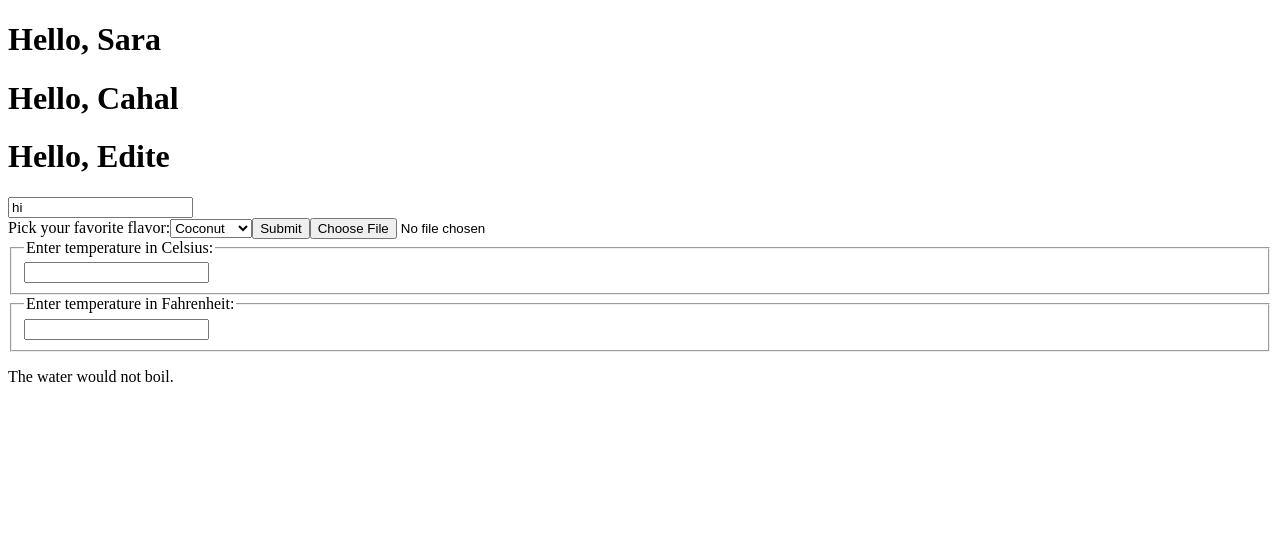
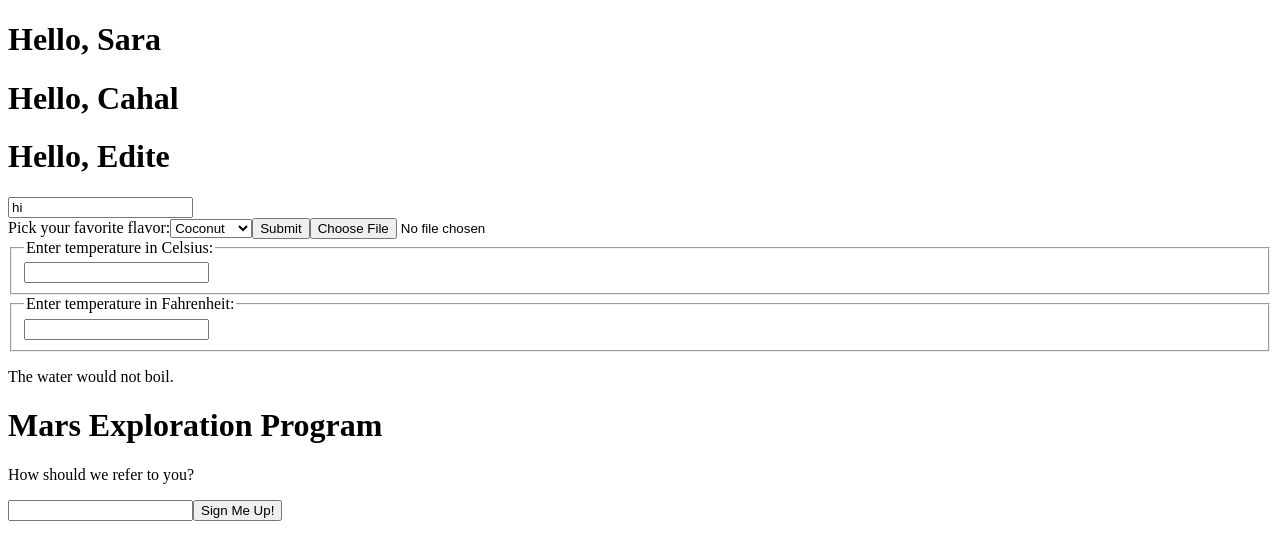
Before and after one commit to GyuhyeokYi/my-react-app, a React (Create React App) app: page / in a window 1280 px wide. Shown: the top 560 px of the page. Built offline with nearby package versions, Linux system fonts and the light colour scheme.

Commit message:
컴포넌틑 Composition 개념 적용

```diff
--- a/public/index.html
+++ b/public/index.html
@@ -32,6 +32,7 @@
     <div id="root"></div>
     <div id="list"></div>
     <div id="calc"></div>
+    <div id="dialog"></div>
     <!--
       This HTML file is a template.
       If you open it directly in the browser, you will see an empty page.
--- /dev/null
+++ b/src/components/SignUpDialog.jsx
@@ -0,0 +1,55 @@
+import React from "react";
+
+function FancyBorder(props) {
+    return (
+        <div className={'FancyBorder FacncyBorder-' + props.color}>
+            {props.children}
+        </div>
+    )
+}
+
+function Dialog(props) {
+    return (
+        <FancyBorder color="blue">
+            <h1 className="Dialog-title">
+                {props.title}
+            </h1>
+            <p className="Dialog-message">
+                {props.message}
+            </p>
+            {props.children}
+        </FancyBorder>
+    );
+}
+
+class SignUpDialog extends React.Component {
+    constructor(props) {
+        super(props);
+        this.handleChange = this.handleChange.bind(this);
+        this.handleSignUp = this.handleSignUp.bind(this);
+        this.state = {login: ''};
+    }
+
+    handleChange(e) {
+        this.setState({login: e.target.value})
+    }
+
+    handleSignUp() {
+        alert(`Welcome aborad, ${this.state.login}!`);
+    }
+
+    render() {
+        return (
+            <Dialog title="Mars Exploration Program"
+                    message="How should we refer to you?">
+                <input value={this.state.login}
+                        onChange={this.handleChange}/>
+                <button onClick={this.handleSignUp}>
+                    Sign Me Up!
+                </button>
+            </Dialog>
+        );
+    }
+}
+
+export default SignUpDialog;
--- a/src/index.js
+++ b/src/index.js
@@ -30,6 +30,7 @@
 import Reservation from './components/Reservation';
 import Calculator from './components/Calculator';
 import Calculator2 from './components/Calculator2';
+import SignUpDialog from './components/SignUpDialog';
 
 // const hello = Hello();
 
@@ -201,3 +202,8 @@
   <Calculator2 />,
   document.getElementById('calc')
 )
+
+ReactDOM.render(
+  <SignUpDialog />,
+  document.getElementById('dialog')
+)
```
